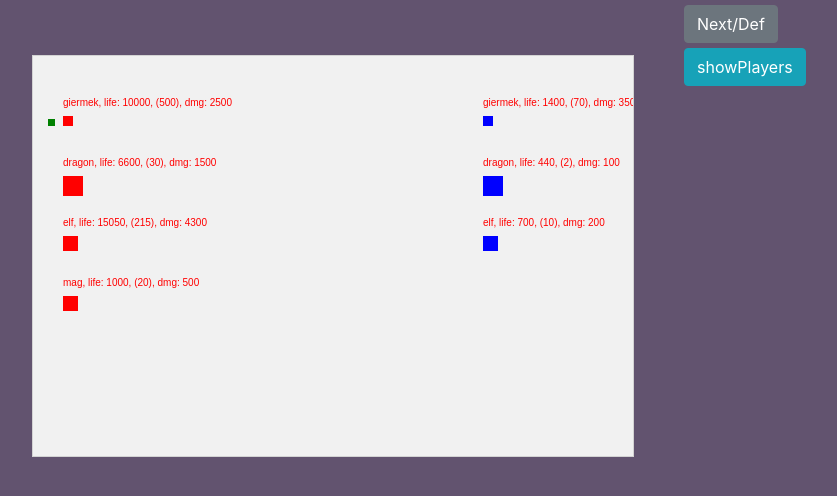
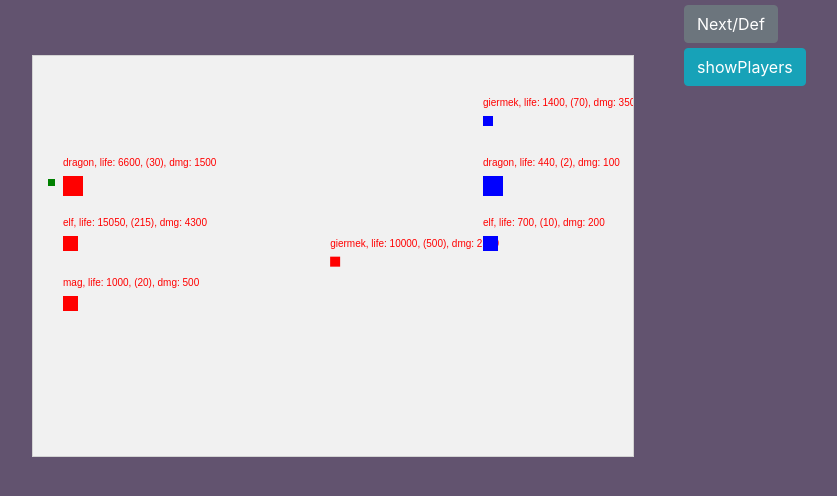
Before and after one commit to tomektomek321/hirko, a plain HTML site: page index.html in a window 1280 px wide. Both pictures are taken after a click on the element 351 px from the left and 256 px from the top of the page. Shown: the whole page, without its empty margins (18-855 px from the left). Drawn offline with nearby package versions, Linux system fonts and the light colour scheme.

Commit message:
basic move

```diff
--- a/char.js
+++ b/char.js
@@ -56,6 +56,14 @@ function char(char) {
 
     }
 
+    this.getSide = function() {
+        return this.char.side;
+    }
+
+    this.getMoveArea = function() {
+        return this.char.moveArea;
+    }
+
     this.getPosition = function() {
         return {'X':this.centerXChar, 'Y': this.centerYChar};
     }
--- /dev/null
+++ b/cursor.js
@@ -0,0 +1,36 @@
+
+
+var Cursor = (function() {
+
+    var pos = {
+        X: null,
+        Y: null
+    }
+
+    var _getPos = function() {
+        return pos;
+    }
+
+    var _setPos = function(x, y) {
+        pos.X = x;
+        pos.Y = y;
+        //console.log(pos);
+
+    }
+
+    var _resetPos = function() {
+        pos.X = null,
+        pos.Y = null
+    }
+
+    return {
+        getPos: _getPos,
+        setPos: _setPos,
+
+        testPos(spell) {
+            pos.X = spell;
+        }
+    }
+
+
+})();
--- a/gameController.js
+++ b/gameController.js
@@ -24,5 +24,12 @@ return {
 
 	},
 
+
+	actionCharacter() {
+		Move.makeMove(chars[team][char_selected - 1], Cursor.getPos(), this.next_character);
+
+
+	},
+
 }
 })();
--- a/index.html
+++ b/index.html
@@ -11,6 +11,8 @@
 		<link rel="stylesheet" href='basic.css'>
 		<script src='View.js'></script>
 		<script src='char.js'></script>
+		<script src='cursor.js'></script>
+		<script src='move.js'></script>
 		<script src='charSelector.js'></script>
 		<script src='char_data.js'></script>
         <script src='gameController.js'></script>
@@ -128,12 +130,15 @@
 
 
 	myGameArea.canvas.addEventListener('click', function(event) {
-
+	    gameController.actionCharacter();
 	}, false);
 
 
 	myGameArea.canvas.addEventListener('mousemove', function(event) {
+	    var x = event.pageX - elemLeft,
+	        y = event.pageY - elemTop;
 
+        Cursor.setPos(x, y);
 
 	}, false);
 
--- /dev/null
+++ b/move.js
@@ -0,0 +1,79 @@
+
+var Move = (function() {
+
+    var divide_interv = 40;
+
+    var _getPos = function() {
+        return pos;
+    }
+
+	is_animation = false;
+	nowThrow = false;
+
+    return {
+        getPos: _getPos,
+
+        makeMove(char, pos, callback) {
+
+
+			var moveArea = char.getMoveArea();
+
+			var start_pos = char.getPosition();
+
+			var z = Math.floor(Math.sqrt(Math.pow(pos.X - start_pos.X, 2) + Math.pow(pos.Y - start_pos.Y, 2)));
+
+            if(z > moveArea) { console.log("Nie mozna tak daleko"); return; }
+
+            var divide_interv = 85;
+            var halfSide = char.getSide() / 2;
+
+			var x_len = ((pos.X - start_pos.X)) / divide_interv;
+            var y_len = ((pos.Y - start_pos.Y)) / divide_interv;
+
+
+            console.log(x_len);
+            console.log(y_len);
+
+
+			var next_posX = start_pos.X;
+            var next_posY = start_pos.Y;
+
+
+			var cl = 1;
+
+            is_animation = true;
+
+
+			var counterDivider = 0;
+			var intervalek = setInterval(function() {
+
+                cl++;
+                counterDivider++;
+
+				next_posX = next_posX + x_len;
+				next_posY = next_posY + y_len;
+
+				char.setPosition(next_posX - 7, next_posY - 7);
+
+                updateGameArea();
+
+				if(cl > 90) clearInterval(intervalek);
+
+				if(counterDivider > divide_interv) {
+
+					clearInterval(intervalek);
+					callback();
+				}
+
+			}, 10);
+
+        },
+
+
+
+    }
+
+
+
+
+})();
```
